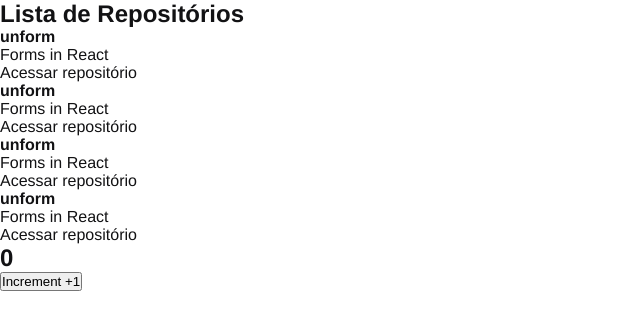
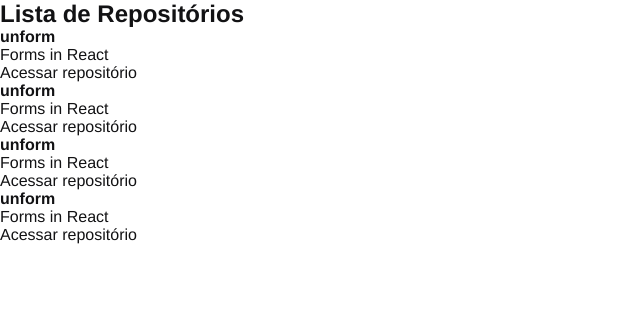
Before and after one commit to Lucas-Onofre/gh-explore, a React app: page / in a window 1280 px wide. Shown: the top 330 px of the page, without its empty margins (0-640 px from the left). Built offline with nearby package versions, Linux system fonts and the light colour scheme.

Commit message:
deleting counter

```diff
--- a/src/App.jsx
+++ b/src/App.jsx
@@ -1,4 +1,3 @@
-import { Counter } from './components/Counter';
 import { RepositoryList } from './components/RepositoryList';
 
 import './styles/global.scss';
@@ -7,7 +6,6 @@
   return (
     <>
       <RepositoryList />
-      <Counter />
     </>
   );
 }
--- a/src/components/Counter.jsx
+++ /dev/null
@@ -1,18 +0,0 @@
-import { useState } from 'react';
-
-export function Counter(){
-  const [counter, setCounter] = useState(0);
-
-  const increment = () => {
-    setCounter((count) => count + 1);
-  }
-
-  return (
-    <div>
-      <h2>{ counter }</h2>
-      <button type="button" onClick={increment}>
-        Increment +1
-      </button>
-    </div>
-  );
-};
```
